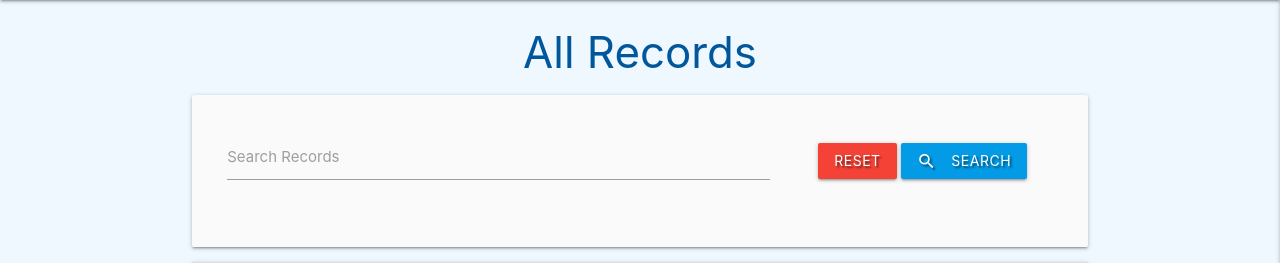
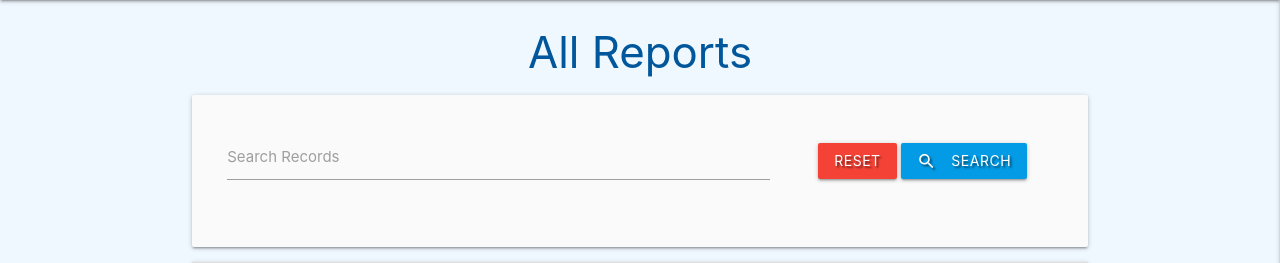
Before and after one commit to marks530/ms3_project, a Flask app: page / in a window 1280 px wide. Shown: the part 64-327 px from the top of the page. Run offline with Flask 2, Linux system fonts and the light colour scheme; data that the repository does not hold is empty; some libraries are stand-ins or nearby versions.

```diff
--- a/templates/serviceReports.html
+++ b/templates/serviceReports.html
@@ -1,7 +1,7 @@
 {% extends "base.html" %}
 {% block content %}
 
-<h3 class="light-blue-text text-darken-4 center-align">All Records</h3>
+<h3 class="light-blue-text text-darken-4 center-align">All Reports</h3>
 
 <div class="row card-panel grey lighten-5">
   <form action="{{ url_for('search') }}" method="post" class="col s12">
```
Also changed, not shown: README.md.
